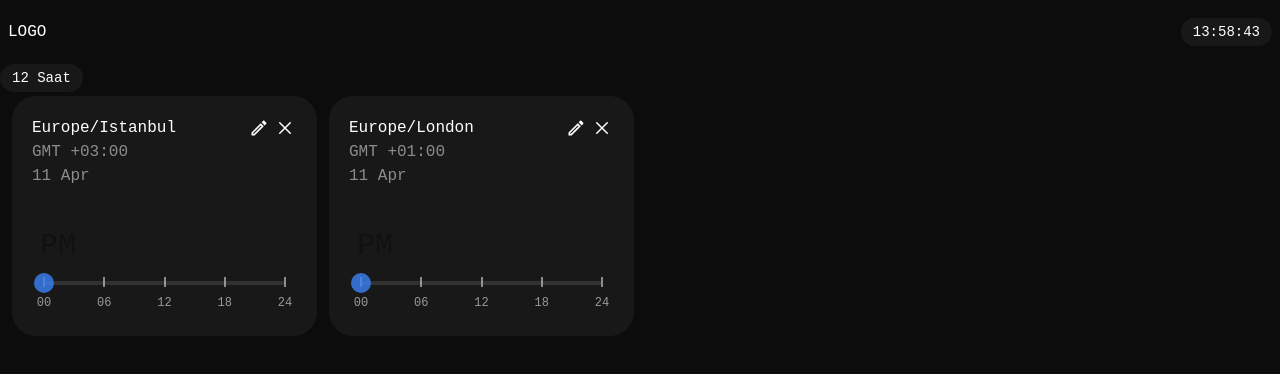
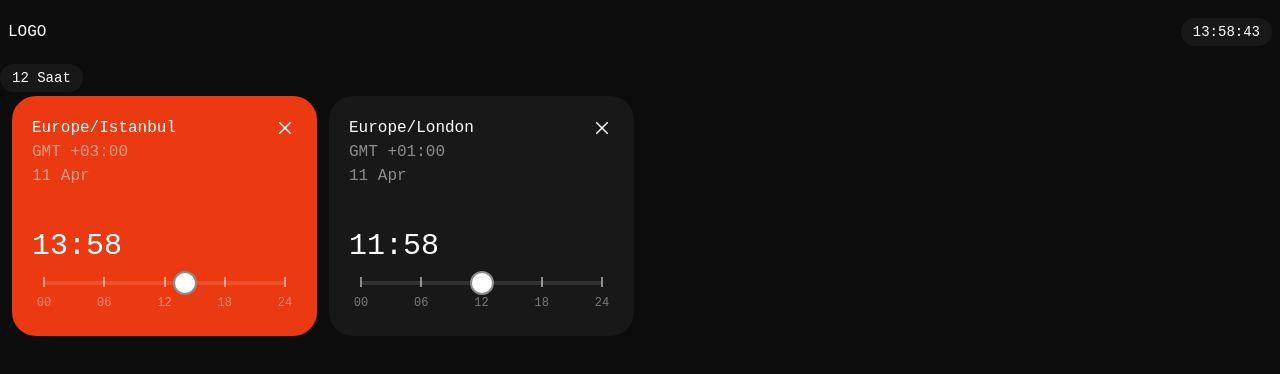
Before and after one commit to ismaildkc/time-zone-converter, a React (Vite) app: page / in a window 1280 px wide. Shown: the top 374 px of the page. Built offline with nearby package versions, Linux system fonts and the light colour scheme.

Commit message:
connect sliders

```diff
--- a/src/App.tsx
+++ b/src/App.tsx
@@ -11,15 +11,14 @@ function App() {
     moment().tz(zones[0]).format("HH:mm:ss")
   );
 
-  // Initial time data for cards (calculated once)
-  const [timeData] = useState(() =>
+  // State to track timezone data
+  const [timeData, setTimeData] = useState(() =>
     zones.map((zone) => ({
       zone,
       localTime: moment()
         .tz(zone)
         .format(is24Hour ? "HH:mm" : "hh:mm A"),
       gmtOffset: moment().tz(zone).format("Z"),
-      // date: moment().tz(zone).format("DD MMMM YYYY"),
       date: moment().tz(zone).format("DD MMM"),
     }))
   );
@@ -32,8 +31,48 @@ function App() {
     return () => clearInterval(timer);
   }, []);
 
+  // When time format changes, update all timezone displays
+  useEffect(() => {
+    setTimeData(timeData.map(data => ({
+      ...data,
+      localTime: moment(data.localTime, is24Hour ? "HH:mm" : "hh:mm A")
+        .format(is24Hour ? "HH:mm" : "hh:mm A")
+    })));
+  }, [is24Hour]);
+
   const toggleTimeFormat = () => {
     setIs24Hour((prev) => !prev);
+  };
+
+  // Handle time changes from any timezone card
+  const handleTimeChange = (changedZone: string, newTime: string) => {
+    // Get the timezone that was changed
+    const changedZoneData = timeData.find(data => data.zone === changedZone);
+    if (!changedZoneData) return;
+
+    // Calculate the time difference in minutes
+    const oldTime = moment(changedZoneData.localTime, is24Hour ? "HH:mm" : "hh:mm A");
+    const newTimeObj = moment(newTime, "HH:mm");
+    const diffMinutes = newTimeObj.diff(oldTime, 'minutes');
+
+    // Apply the same time difference to all timezones
+    const updatedTimeData = timeData.map(data => {
+      if (data.zone === changedZone) {
+        return {
+          ...data,
+          localTime: newTimeObj.format(is24Hour ? "HH:mm" : "hh:mm A")
+        };
+      } else {
+        // Add the same minutes difference to other timezones
+        const otherTime = moment(data.localTime, is24Hour ? "HH:mm" : "hh:mm A").add(diffMinutes, 'minutes');
+        return {
+          ...data,
+          localTime: otherTime.format(is24Hour ? "HH:mm" : "hh:mm A")
+        };
+      }
+    });
+
+    setTimeData(updatedTimeData);
   };
 
   return (
@@ -54,6 +93,8 @@ function App() {
             gmtOffset={data.gmtOffset}
             date={data.date}
             is24Hour={is24Hour}
+            onTimeChange={handleTimeChange}
+            isActive={data.zone === zones[0]}
           />
         ))}
       </section>
--- a/src/components/Card.tsx
+++ b/src/components/Card.tsx
@@ -1,32 +1,58 @@
 import { useState, useEffect } from "react";
-import { MdOutlineEdit } from "react-icons/md";
+import moment from "moment-timezone";
 import Slider from "@components/Slider";
-
+// import { MdOutlineEdit } from "react-icons/md";
 import { IoCloseOutline } from "react-icons/io5";
-import moment from "moment-timezone";
 
 interface ICardProps {
-  color?: "orange" | "gray";
   timeZone: string;
   localTime: string;
   gmtOffset: string;
   date: string;
   is24Hour: boolean;
+  onTimeChange?: (timeZone: string, newTime: string) => void;
+  isActive: boolean;
 }
 
-const Card = ({ color = "gray", timeZone, is24Hour, localTime, gmtOffset, date }: ICardProps) => {
-  const [time, setTime] = useState<string>("");
+const Card = ({
+  timeZone,
+  is24Hour,
+  localTime,
+  gmtOffset,
+  date,
+  onTimeChange,
+  isActive,
+}: ICardProps) => {
   const [displayTime, setDisplayTime] = useState(localTime);
 
   useEffect(() => {
+    // Format the time based on 24h/12h preference
     const time = moment(localTime, is24Hour ? "HH:mm" : "hh:mm A");
     setDisplayTime(time.format(is24Hour ? "HH:mm" : "hh:mm A"));
   }, [is24Hour, localTime]);
 
+  const handleTimeChange = (value: string | number) => {
+    // Convert to string if it's a number
+    const newTime =
+      typeof value === "number"
+        ? moment().startOf("day").add(value, "minutes").format("HH:mm")
+        : value;
+
+    // Format for display
+    const timeObj = moment(newTime, "HH:mm");
+    const formattedTime = timeObj.format(is24Hour ? "HH:mm" : "hh:mm A");
+    setDisplayTime(formattedTime);
+
+    // Notify parent component about the time change
+    if (onTimeChange) {
+      onTimeChange(timeZone, newTime);
+    }
+  };
+
   return (
     <section
       className={`${
-        color === "gray" ? "bg-blackLight" : "bg-orange"
+        isActive ? "bg-orange" : "bg-blackLight"
       } rounded-3xl p-5 min-h-[15rem] flex flex-col justify-between`}
     >
       {/* Top */}
@@ -38,7 +64,7 @@ const Card = ({ color = "gray", timeZone, is24Hour, localTime, gmtOffset, date }
         </div>
 
         <div className="flex items-center gap-1">
-          <MdOutlineEdit className="text-xl" />
+          {/* <MdOutlineEdit className="text-xl" /> */}
           <IoCloseOutline className="text-2xl" />
         </div>
       </div>
@@ -47,17 +73,20 @@ const Card = ({ color = "gray", timeZone, is24Hour, localTime, gmtOffset, date }
       <div className="flex flex-col gap-3">
         <div className="text-3xl">
           <p className="flex items-end gap-2">
-            <span>{time}</span>
-            <span className="opacity-50 text-black">PM</span>
+            {is24Hour ? (
+              <span>{displayTime}</span>
+            ) : (
+              <>
+                <span>{displayTime.split(" ")[0]}</span>
+                <span className={isActive ? "text-[#f69e8e]" : "text-white opacity-50"}>
+                  {displayTime.split(" ")[1]}
+                </span>
+              </>
+            )}
           </p>
         </div>
 
-        <Slider
-          defaultValue={displayTime}
-          onChange={(e) => {
-            setTime(e as string);
-          }}
-        />
+        <Slider defaultValue={displayTime} onChange={handleTimeChange} />
       </div>
     </section>
   );
--- a/src/components/Slider.tsx
+++ b/src/components/Slider.tsx
@@ -10,20 +10,54 @@ interface DateSliderProps {
 const DateSlider = ({ defaultValue, onChange }: DateSliderProps) => {
   const [value, setValue] = useState(0);
 
-  useEffect(() => {
-    console.log(defaultValue);
-  }, [defaultValue]);
-
   const MINUTES_IN_DAY = 1440;
   const MIN = 0;
   const MAX = MINUTES_IN_DAY;
   const STEP = 15;
+
+  // Convert time string to minutes for slider positioning
+  const timeToMinutes = (timeStr: string) => {
+    // Check if time is in 24h or 12h format
+    let hours = 0;
+    let minutes = 0;
+
+    if (timeStr.includes('AM') || timeStr.includes('PM')) {
+      // 12h format: "06:27 PM"
+      const [timePart, meridiem] = timeStr.split(' ');
+      const [hoursStr, minutesStr] = timePart.split(':');
+
+      hours = parseInt(hoursStr, 10);
+      minutes = parseInt(minutesStr, 10);
+
+      // Convert 12h to 24h format for calculations
+      if (meridiem === 'PM' && hours < 12) {
+        hours += 12;
+      } else if (meridiem === 'AM' && hours === 12) {
+        hours = 0;
+      }
+    } else {
+      // 24h format: "18:27"
+      const [hoursStr, minutesStr] = timeStr.split(':');
+      hours = parseInt(hoursStr, 10);
+      minutes = parseInt(minutesStr, 10);
+    }
+
+    return hours * 60 + minutes;
+  };
 
   const formatTime = (minutes: number) => {
     const hours = Math.floor(minutes / 60);
     const mins = minutes % 60;
     return `${hours.toString().padStart(2, '0')}:${mins.toString().padStart(2, '0')}`;
   };
+
+  useEffect(() => {
+    // Parse the default value and set the slider position
+    if (defaultValue) {
+      const minutes = timeToMinutes(defaultValue);
+      setValue(minutes);
+    }
+  }, [defaultValue]);
 
   const handleChange = (newValue: number | number[]) => {
     if (typeof newValue === 'number') {
@@ -56,11 +90,11 @@ const DateSlider = ({ defaultValue, onChange }: DateSliderProps) => {
         included={false}
         trackStyle={{ backgroundColor: '#3b82f6' }}
         handleStyle={{
-          borderColor: '#3b82f6',
-          backgroundColor: '#3b82f6',
-          width: '20px',
-          height: '20px',
-          marginTop: '-8px'
+          borderColor: '#8c8c8c',
+          backgroundColor: '#fff',
+          width: '24px',
+          height: '24px',
+          marginTop: '-10px'
         }}
         railStyle={{ backgroundColor: '#ffffff1c' }}
       />
--- a/src/styles/_general.scss
+++ b/src/styles/_general.scss
@@ -5,4 +5,16 @@
     border-radius: 0;
     border: 0;
   }
+
+  .rc-slider-handle {
+    opacity: 1;
+    &:hover,
+    &:active {
+      box-shadow: 0 0 0 5px rgba(255, 255, 255, 0.2) !important;
+    }
+  }
+
+  .rc-slider-mark-text {
+    color: #ffffff6b !important;
+  }
 }
--- a/src/styles/_variables.scss
+++ b/src/styles/_variables.scss
@@ -4,6 +4,7 @@
   --blackLight: #181818;
   --white: #ffffff;
   --orange: #eb3912;
+  --gray: #8c8c8c;
 }
 
 [data-theme='dark'] {
--- a/tailwind.config.js
+++ b/tailwind.config.js
@@ -8,6 +8,7 @@ export default {
         blackLight: '#181818',
         white: '#ffffff',
         orange: '#eb3912',
+        gray: '#8c8c8c',
       }
     },
   },
```
